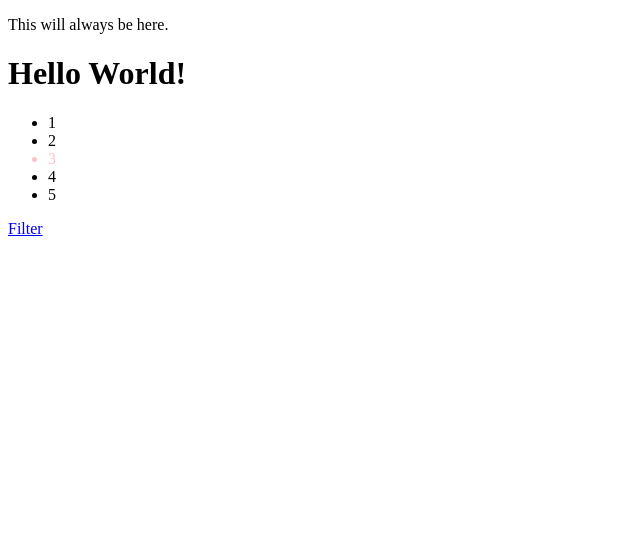
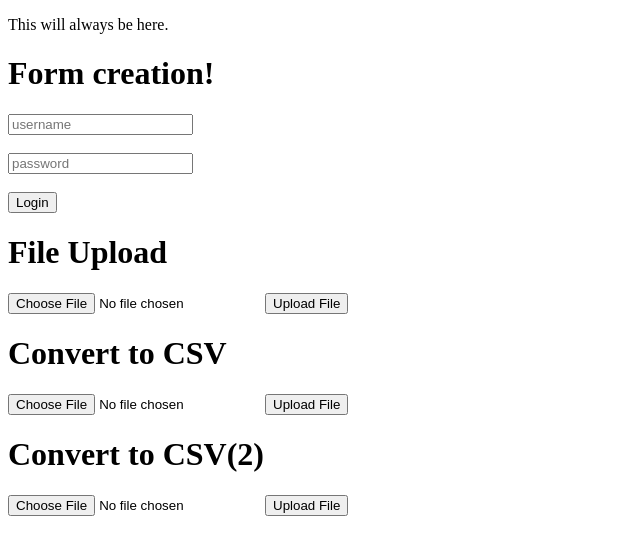
Before and after one commit to Vishwa-Shah11/FlaskProject, a Flask app: page / in a window 1280 px wide. Shown: the top 555 px of the page, without its empty margins (0-640 px from the left). Run offline with Flask 3, Linux system fonts and the light colour scheme.

Commit message:
form creation, file upload and playing with CSV file

```diff
--- a/Current/firstApp/app.py
+++ b/Current/firstApp/app.py
@@ -1,22 +1,42 @@
-from flask import Flask, request, render_template
+import os
+import uuid
+import pandas as pd
+from flask import Flask, request, render_template, Response, send_from_directory, url_for
 
 app = Flask(__name__, template_folder='templates')
 
-@app.route('/')
+# @app.route('/')
+# def index():
+#     myvalue = 'vishwa'
+#     myresult = '7.1'
+#     mylist = [1, 2, 3, 4, 5]
+#     return render_template('index.html', mylist=mylist)
+
+
+@app.route('/', methods=['GET', 'POST'])
 def index():
-    myvalue = 'vishwa'
-    myresult = '7.1'
-    mylist = [1, 2, 3, 4, 5]
-    return render_template('index.html', mylist=mylist)
+    if request.method == 'GET':
+        return render_template('index.html')
+    elif request.method == 'POST':
+        username = request.form.get('username')
+        password = request.form.get('password')
+
+        if username == 'vishwa' and password == 'password':
+            return 'POST request : Success'
+        else:
+            return 'POST request : Failure'
+
 
 @app.route('/filter')
 def filter():
     some_text = 'Creating Filters'
     return render_template('filter.html', some_text=some_text)
 
+
 @app.route('/redirect_endpoint')
 def redirect_endpoint():
     return redirect(url_for('filter'))
+
 
 @app.route('/hello', methods=['GET', 'POST'])
 def hello():
@@ -32,9 +52,11 @@ def hello():
 def greet(name):
     return f"Congratulations {name}"
 
+
 @app.route('/add/<int:num1>/<int:num2>')
 def add(num1, num2):
     return f'{num1} + {num2} = {num1 + num2}'
+
 
 @app.route('/handle_url_params')
 def handle_params():
@@ -50,6 +72,7 @@ def handle_params():
 def reverse_string(s):
     return s[::-1]
 
+
 @app.template_filter('repeat')
 def repeat(s, times=2):
     return s * times
@@ -57,7 +80,50 @@ def repeat(s, times=2):
 
 @app.template_filter('alternate_case')
 def altername_case(s):
-    return ''.join([c.upper() if i%2 == 0 else c.lower() for i, c in enumerate(s)])
+    return ''.join([c.upper() if i % 2 == 0 else c.lower() for i, c in enumerate(s)])
+
+
+@app.route('/file_upload', methods=['POST'])
+def file_upload():
+    file = request.files.get('file')
+    if file.content_type == 'text/plain':
+        return file.read().decode()
+    elif (file.content_type == 'application/vnd.openxmlformats-officedocument.spreadsheetml.sheet'
+          or file.content_type == 'application/vnd.ms-excel'):
+        df = pd.read_excel(file)
+        return df.to_html()
+
+
+@app.route('/convert_csv', methods=['POST'])
+def convert_csv():
+    file = request.files.get('file')
+    df = pd.read_excel(file)
+    response = Response(
+        df.to_csv(),
+        mimetype='text/csv',
+        headers={
+            'Content-Disposition': 'attachment; filename=result.csv'
+        }
+    )
+    return response
+
+
+@app.route('/convert_csv_two', methods=['POST'])
+def convert_csv_two():
+    file = request.files.get('file')
+    df = pd.read_excel(file)
+    if not os.path.exists('downloads'):
+        os.makedirs('downloads')
+
+    filename = f'{uuid.uuid4()}.csv'
+    df.to_csv(os.path.join('downloads', filename))
+
+    return render_template('download.html', filename=filename)
+
+
+@app.route('/download/<filename>')
+def download(filename):
+    return send_from_directory('downloads', filename, download_name='result.csv')
 
 
 if __name__ == '__main__':
--- a/Current/firstApp/templates/index.html
+++ b/Current/firstApp/templates/index.html
@@ -2,14 +2,38 @@
 {% block title %}Index page{% endblock %}
 
 {% block content %}
-    <h1>Hello World!</h1>
-    <ul>
-        {% for item in mylist %}
-            <li {% if item == 3 %}style="color: pink"{% endif %}>{{ item }}</li>
-        {% endfor %}
-    </ul>
-    <p>{{ myvalue }}</p>
-    <p>{{ myresult }}</p>
+    <h1>Form creation!</h1>
+<!--    <ul>-->
+<!--        {% for item in mylist %}-->
+<!--            <li {% if item == 3 %}style="color: pink"{% endif %}>{{ item }}</li>-->
+<!--        {% endfor %}-->
+<!--    </ul>-->
+<!--    <p>{{ myvalue }}</p>-->
+<!--    <p>{{ myresult }}</p>-->
 
-    <a href="{{ url_for('filter') }}">Filter</a>
+<!--    <a href="{{ url_for('filter') }}">Filter</a>-->
+    <form method="POST" action="{{ url_for('index') }}">
+        <input type="text" name="username" placeholder="username"><br><br>
+        <input type="password" name="password" placeholder="password"><br><br>
+        <input type="submit" value="Login">
+    </form>
+
+    <h1>File Upload</h1>
+    <form method="POST" action="{{ url_for('file_upload') }}" enctype="multipart/form-data">
+        <input type="file" name="file" accept="application/vnd.openxmlformats-officedocument.spreadsheetml.sheet, application/vnd.ms-excel, text/plain" required="required">
+        <input type="submit" value="Upload File">
+    </form>
+
+    <h1>Convert to CSV</h1>
+    <form method="POST" action="{{ url_for('convert_csv') }}" enctype="multipart/form-data">
+        <input type="file" name="file" accept="application/vnd.openxmlformats-officedocument.spreadsheetml.sheet, application/vnd.ms-excel" required="required">
+        <input type="submit" value="Upload File">
+    </form>
+
+    <h1>Convert to CSV(2)</h1>
+    <form method="POST" action="{{ url_for('convert_csv_two') }}" enctype="multipart/form-data">
+        <input type="file" name="file" accept="application/vnd.openxmlformats-officedocument.spreadsheetml.sheet, application/vnd.ms-excel" required="required">
+        <input type="submit" value="Upload File">
+    </form>
+
 {% endblock %}
```
Also changed, not shown: Current/firstApp/templates/download.html (added, +7 -0 lines).
